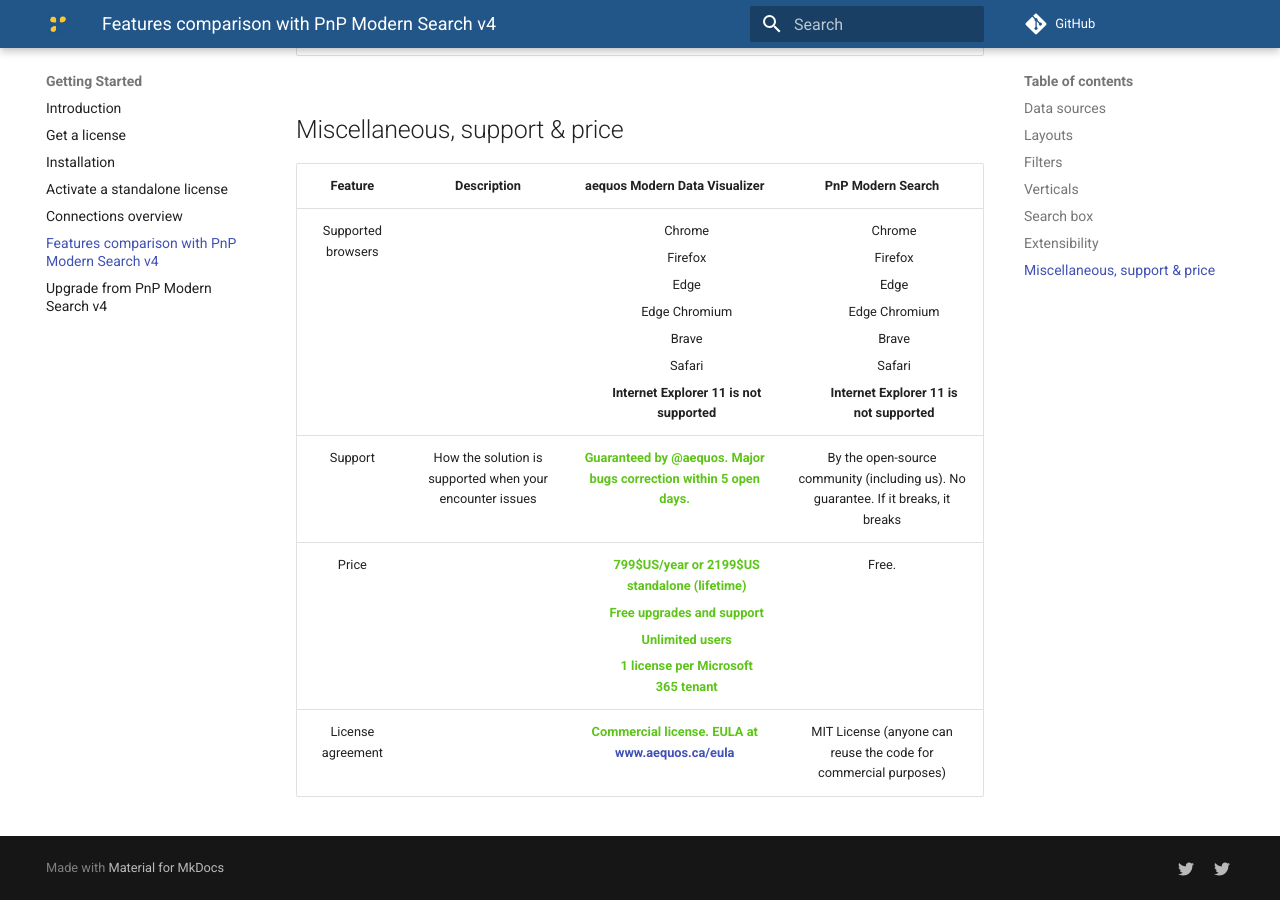
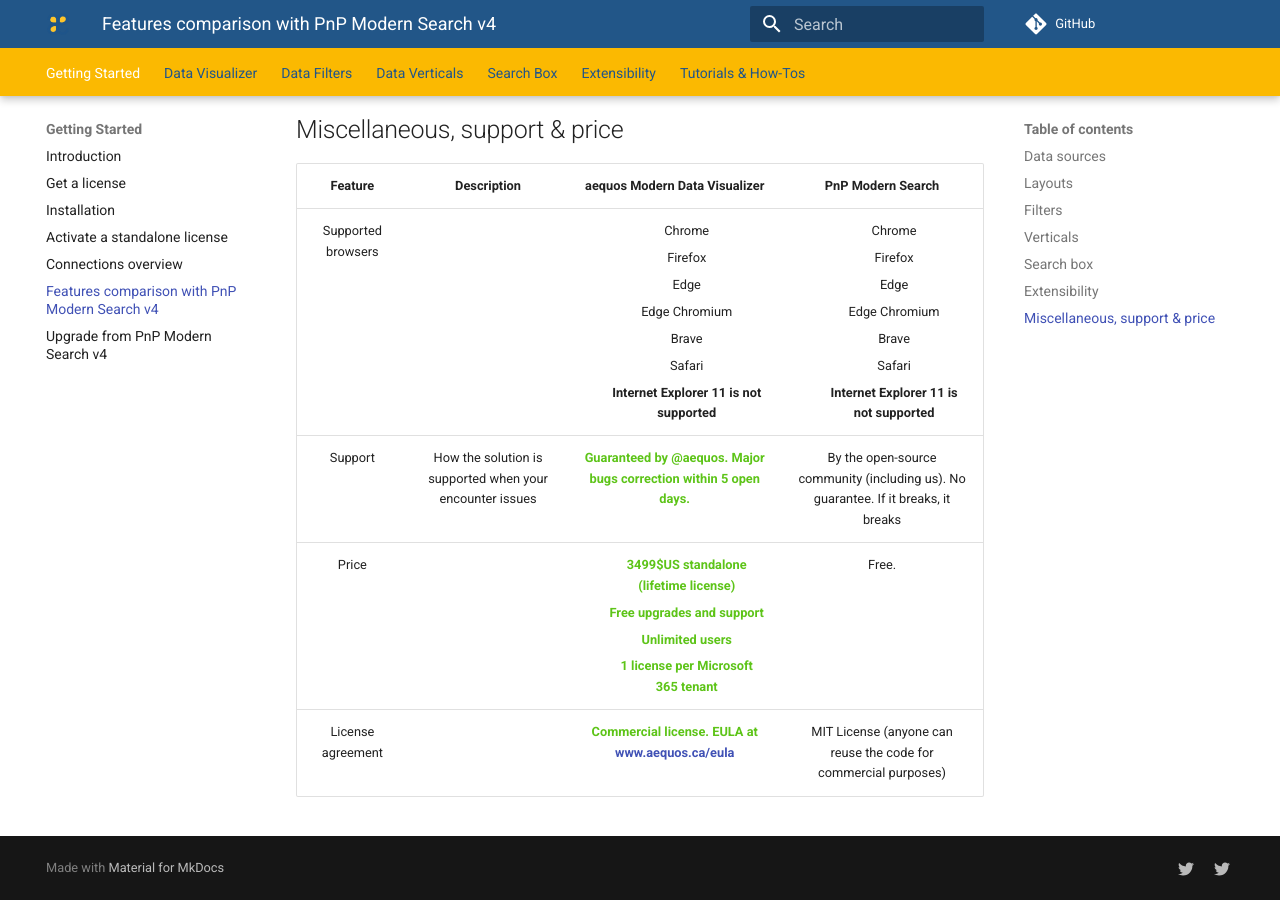
Before and after one commit to aequos-solutions/modern-data-visualizer, an MkDocs documentation site: the page built from docs/features.md, in a window 1280 px wide and 900 px high, scrolled down 4067 px. Built offline with MkDocs 1.6.1 and Material for MkDocs 9.7.7, drawn with Linux system fonts in a browser that asks for light colours; comment, search, counter and statistics services are not loaded.

Commit message:
- Updated price on feature comparison table

```diff
--- a/docs/features.md
+++ b/docs/features.md
@@ -64,5 +64,5 @@ The [PnP Modern Search v4](https://microsoft-search.github.io/pnp-modern-search/
 | :-----------------:   | :---------------------:   | :-----------------------------:   | :-------------------: |
 | Supported browsers | | <ul style="list-style: none"><li>Chrome</li><li>Firefox</li><li>Edge</li><li>Edge Chromium</li><li>Brave</li><li>Safari</li><li>**Internet Explorer 11 is not supported**</li></ul> | <ul style="list-style: none"><li>Chrome</li><li>Firefox</li><li>Edge</li><li>Edge Chromium</li><li>Brave</li><li>Safari</li><li>**Internet Explorer 11 is not supported**</li></ul> |
 | Support | How the solution is supported when your encounter issues | <span style="color:#5dc418;font-weight:700">Guaranteed by **@aequos**. Major bugs correction within 5 open days.</span> | By the open-source community (including us). No guarantee. If it breaks, it breaks |
-| Price | | <ul style="list-style: none;color:#5dc418;font-weight:700"><li>799$US/year or 2199$US standalone (lifetime)</li><li>Free upgrades and support</li><li>Unlimited users</li><li>1 license per Microsoft 365 tenant</li></ul> | Free. |
+| Price | | <ul style="list-style: none;color:#5dc418;font-weight:700"><li>3499$US standalone (lifetime license)</li><li>Free upgrades and support</li><li>Unlimited users</li><li>1 license per Microsoft 365 tenant</li></ul> | Free. |
 | License agreement | |<span style="color:#5dc418;font-weight:700">Commercial license. EULA at [www.aequos.ca/eula](https://www.aequos.ca/eula)</span> | MIT License (anyone can reuse the code for commercial purposes)
--- a/mkdocs.yml
+++ b/mkdocs.yml
@@ -40,7 +40,8 @@ theme:
   name: 'material'
   features:
     - navigation.tabs
-    - instant
+    - navigation.tabs.sticky
+    - navigation.instant
   font:
     code: 'Ubuntu Mono'
   logo: 'assets/aequos_logo.png'
```
